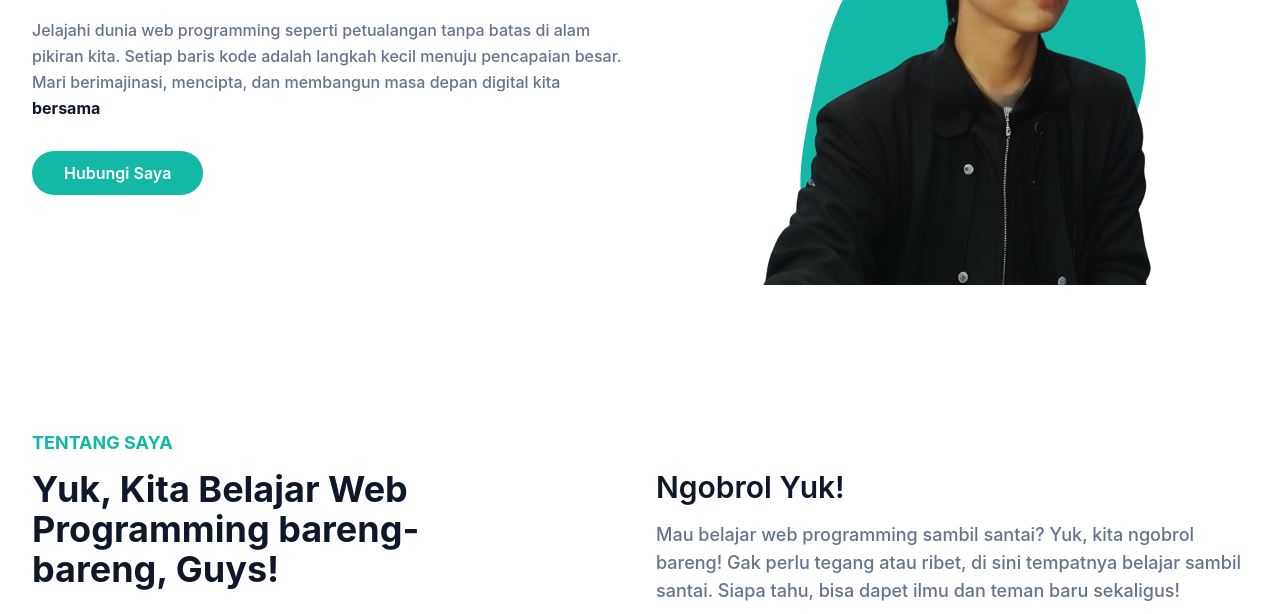
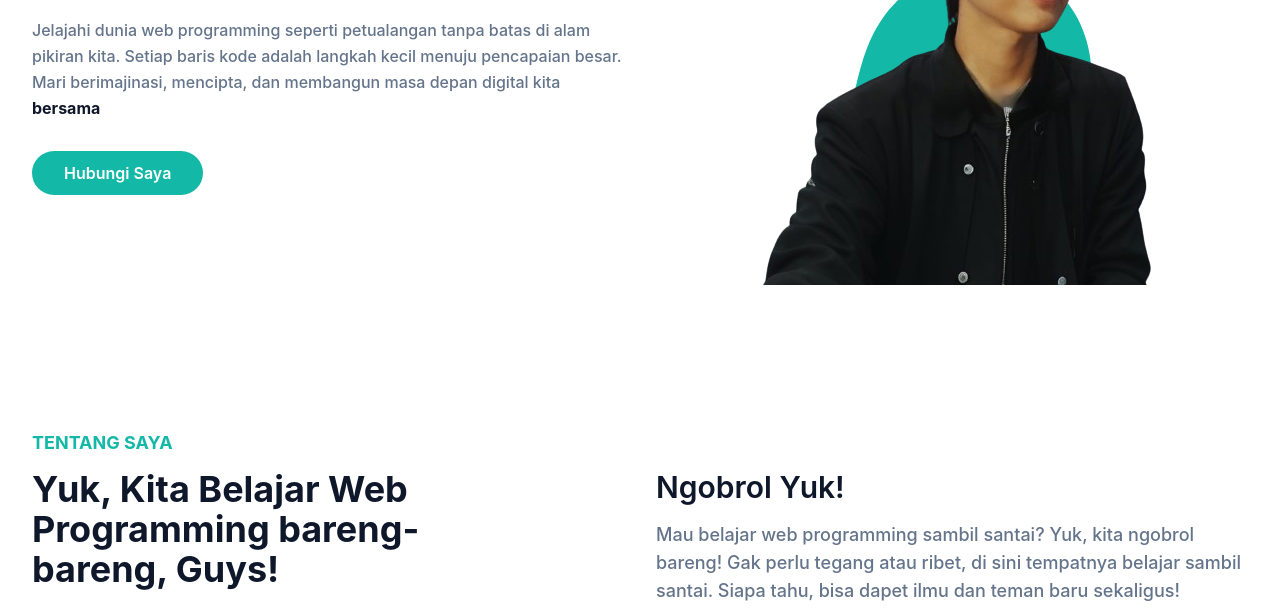
Before and after one commit to CahyoAprianto112/portofolio-tailwind-css, a website: page index.html in a window 1280 px wide. Shown: the part 359-973 px from the top of the page. Drawn offline with Linux system fonts and the light colour scheme.

Commit message:
update svg margin

```diff
--- a/index.html
+++ b/index.html
@@ -119,8 +119,9 @@
                 <div class="w-full self-end px-4 lg:w-1/2">
                     <div class="relative mt-10 lg:right-0 lg:mt-9">
                         <img src="dist/img/cahyo.png" alt="" class="relative z-10 mx-auto max-w-full" />
-                        <span class="absolute -bottom-0 left-1/2 mt-0 -translate-x-1/2 md:scale-125">
-                            <svg width="400" height="400" viewBox="0 0 200 200" xmlns="http://www.w3.org/2000/svg">
+                        <span class="absolute -bottom-0 left-1/2 mt-0 -translate-x-1/2 md:scale-150">
+                            <svg width="240" height="380" viewBox="0 0 200 200" xmlns="http://www.w3.org/2000/svg"
+                                class="xl:h-[380px] xl:w-[240px] xl:scale-100">
                                 <path fill="#14b8a6"
                                     d="M58.5,-57.2C72.9,-44.2,79.5,-22.1,77,-2.4C74.6,17.2,63.1,34.4,48.8,47.2C34.4,60,17.2,68.3,-3,71.3C-23.2,74.3,-46.4,71.9,-55.5,59.2C-64.6,46.4,-59.7,23.2,-55.4,4.2C-51.2,-14.7,-47.7,-29.5,-38.6,-42.5C-29.5,-55.5,-14.7,-66.8,3.7,-70.5C22.1,-74.1,44.2,-70.2,58.5,-57.2Z"
                                     transform="translate(100 100) scale(1)" />
```
Also changed, not shown: dist/css/final.css.
